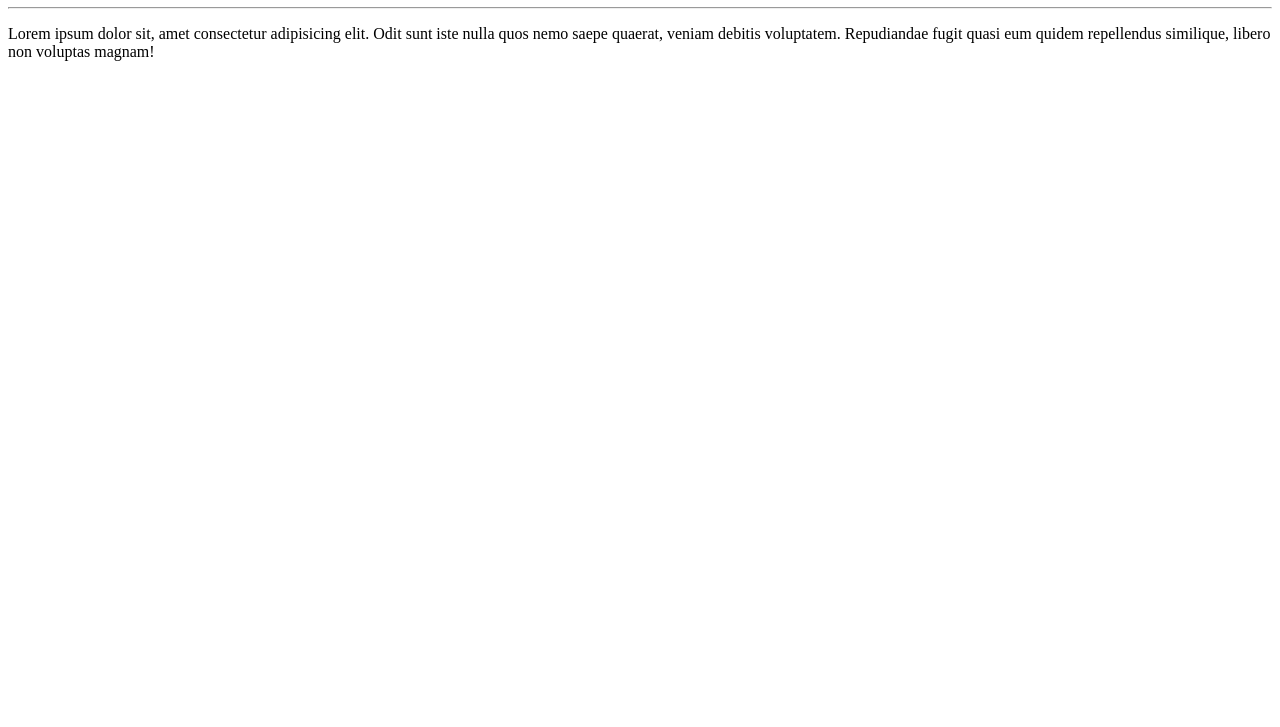
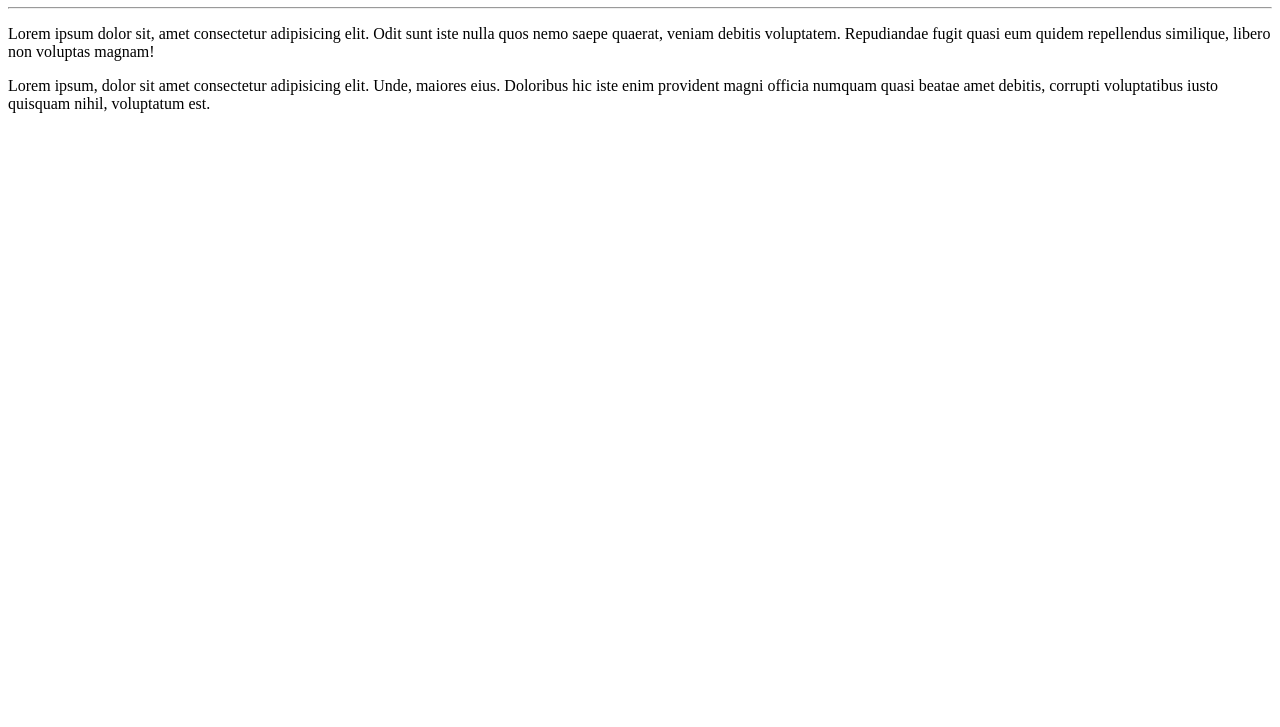
Before and after one commit to Lexctus/Testegit, a plain HTML site: page primeirosite/index.html in a window 1280 px wide. Shown: the part 73-800 px from the top of the page. Drawn offline with Linux system fonts and the light colour scheme.

Commit message:
novo paragrafo adicionado

```diff
--- a/primeirosite/index.html
+++ b/primeirosite/index.html
@@ -10,5 +10,6 @@
     <h1>Olá, mundo!</h1>
     <hr>
     <p>Lorem ipsum dolor sit, amet consectetur adipisicing elit. Odit sunt iste nulla quos nemo saepe quaerat, veniam debitis voluptatem. Repudiandae fugit quasi eum quidem repellendus similique, libero non voluptas magnam!</p>
+    <p>Lorem ipsum, dolor sit amet consectetur adipisicing elit. Unde, maiores eius. Doloribus hic iste enim provident magni officia numquam quasi beatae amet debitis, corrupti voluptatibus iusto quisquam nihil, voluptatum est.</p>
 </body>
 </html>
```
